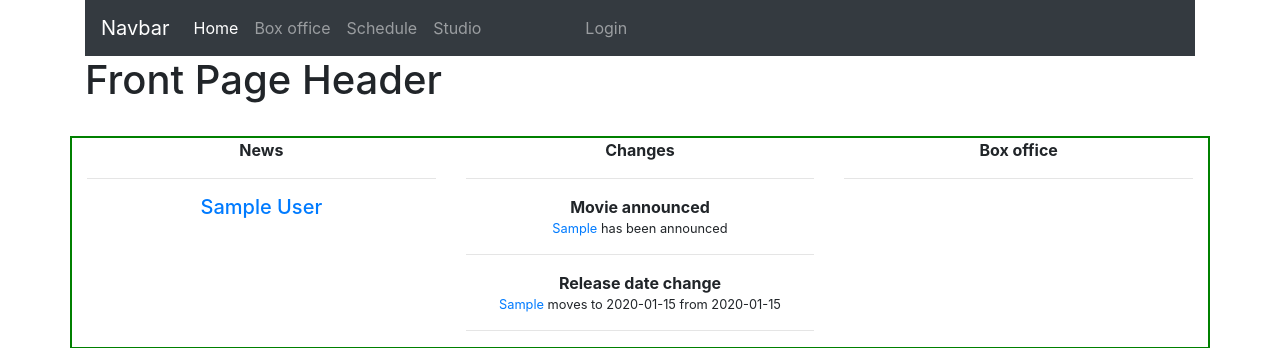
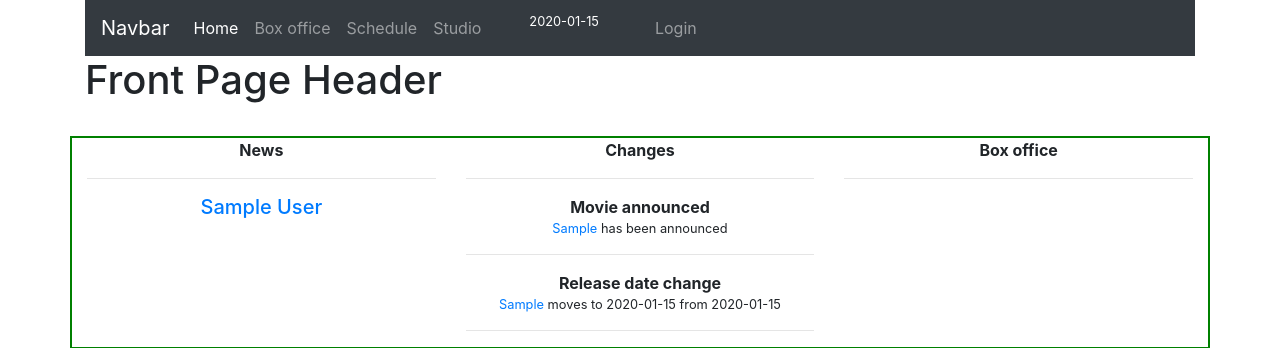
Before and after one commit to AndrewJager/box-office-studio, a Flask app: page / in a window 1280 px wide. Shown: the top 348 px of the page. Run offline with Flask 2, Linux system fonts and the light colour scheme; tables that the repository leaves empty hold one stand-in row (values such as "Sample post"); some libraries are stand-ins or nearby versions.

Commit message:
Misc changes

```diff
--- a/project/home/views.py
+++ b/project/home/views.py
@@ -16,4 +16,4 @@ def home():
     news = db.session.query(User).all()
     changes = db.session.query(MovieChange).all()
     dateChanges = db.session.query(DateChange).all()
-    return render_template("index.html", user=current_user, news=news, moviechanges=changes, dateChanges=dateChanges)
+    return render_template("index.html", user=current_user, news=news, moviechanges=changes, dateChanges=dateChanges, system=localSystem)
--- a/project/movie/views.py
+++ b/project/movie/views.py
@@ -49,4 +49,4 @@ def movie(id):
             db.session.commit()
             return redirect(url_for('studio.studio'))
 
-    return render_template("movie.html", user=current_user, movie=movie, error=error)
+    return render_template("movie.html", user=current_user, movie=movie, error=error, system=localSystem)
--- a/project/static/styles.css
+++ b/project/static/styles.css
@@ -8,3 +8,7 @@
     height: 150px;
     overflow-y: scroll;
   }
+
+.menuDate {
+  color: white;
+}
--- a/project/templates/base.html
+++ b/project/templates/base.html
@@ -23,6 +23,7 @@
                         <a class="nav-item nav-link" href="/boxoffice">Box office</a>
                         <a class="nav-item nav-link" href="/schedule">Schedule</a>
                         <a class="nav-item nav-link pr-5" href="/studio">Studio</a>
+                        <p class="menuDate"><small>{{ system.currentDate }}</small></p>
                         <ul class="navbar-nav">
                         {% if user.is_authenticated %}
                             <li class="nav-item pl-5"><a class="nav-item nav-link" href="/user">{{ user.name }}</a></li>
```
